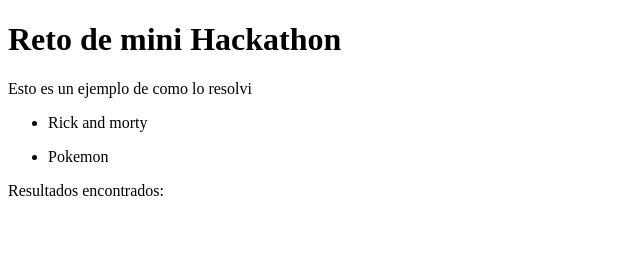
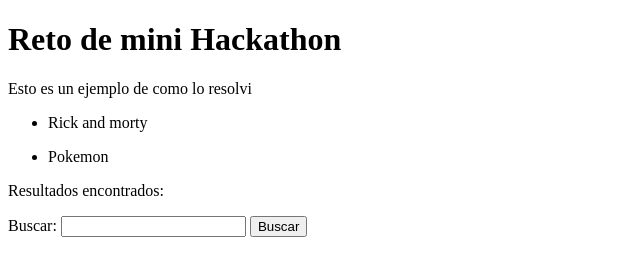
Before and after one commit to tw1ttt3r/miniHackathon, a plain HTML site: page index.html in a window 1280 px wide. Shown: the whole page, without its empty margins (0-640 px from the left). Drawn offline with Linux system fonts and the light colour scheme.

Commit message:
feat: added template structure filter

```diff
--- a/index.html
+++ b/index.html
@@ -35,6 +35,16 @@
       </p>
       <div class="results"></div>
     </section>
-    <section class="filtrado"></section>
+    <section class="filtrado">
+      <p class="error"></p>
+      <div></div>
+      <div>
+        <label for="filter">Buscar:</label>
+        <input id="filter" type="text">
+        <button>Buscar</button>
+      </div>
+      <section class="resultsFilter"></section>
+      <p></p>
+    </section>
   </body>
 </html>
```
